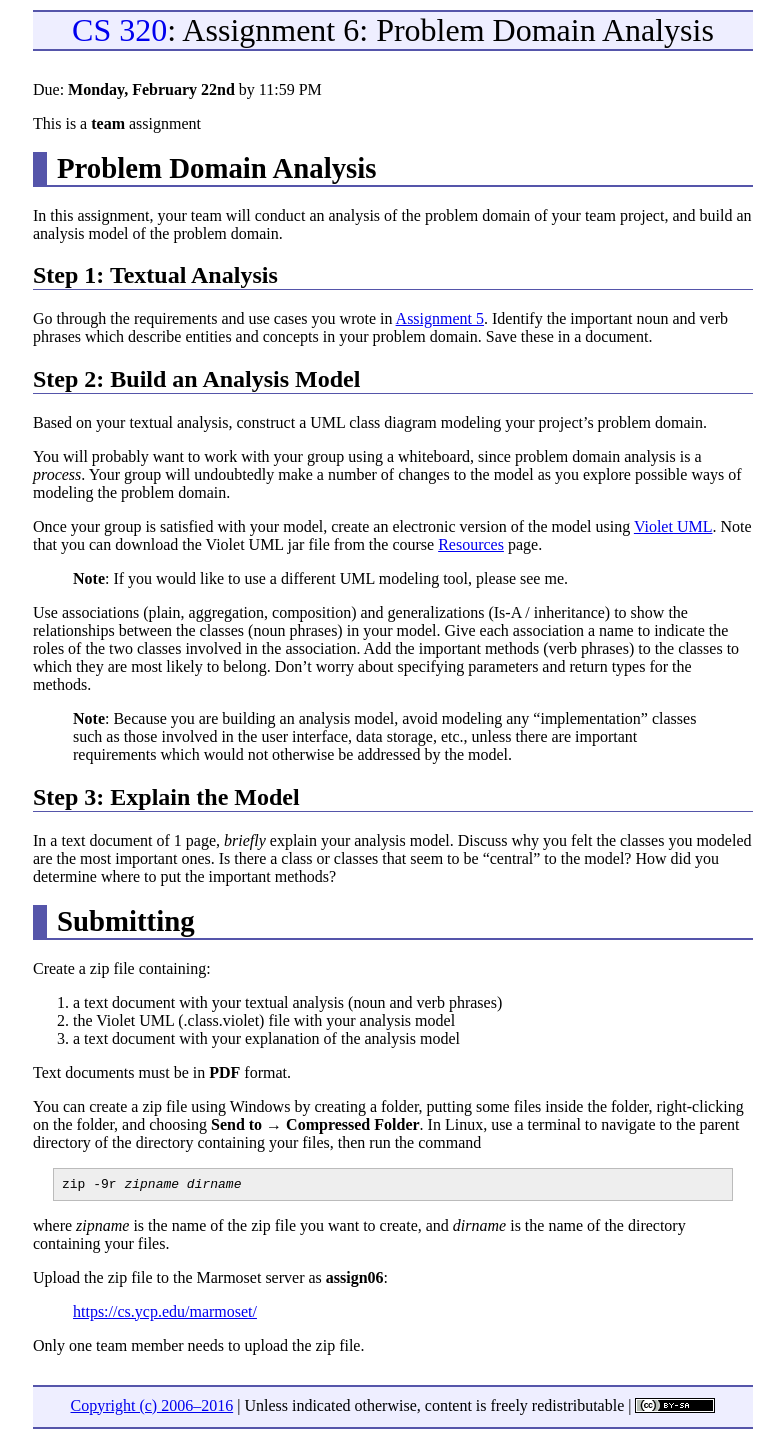
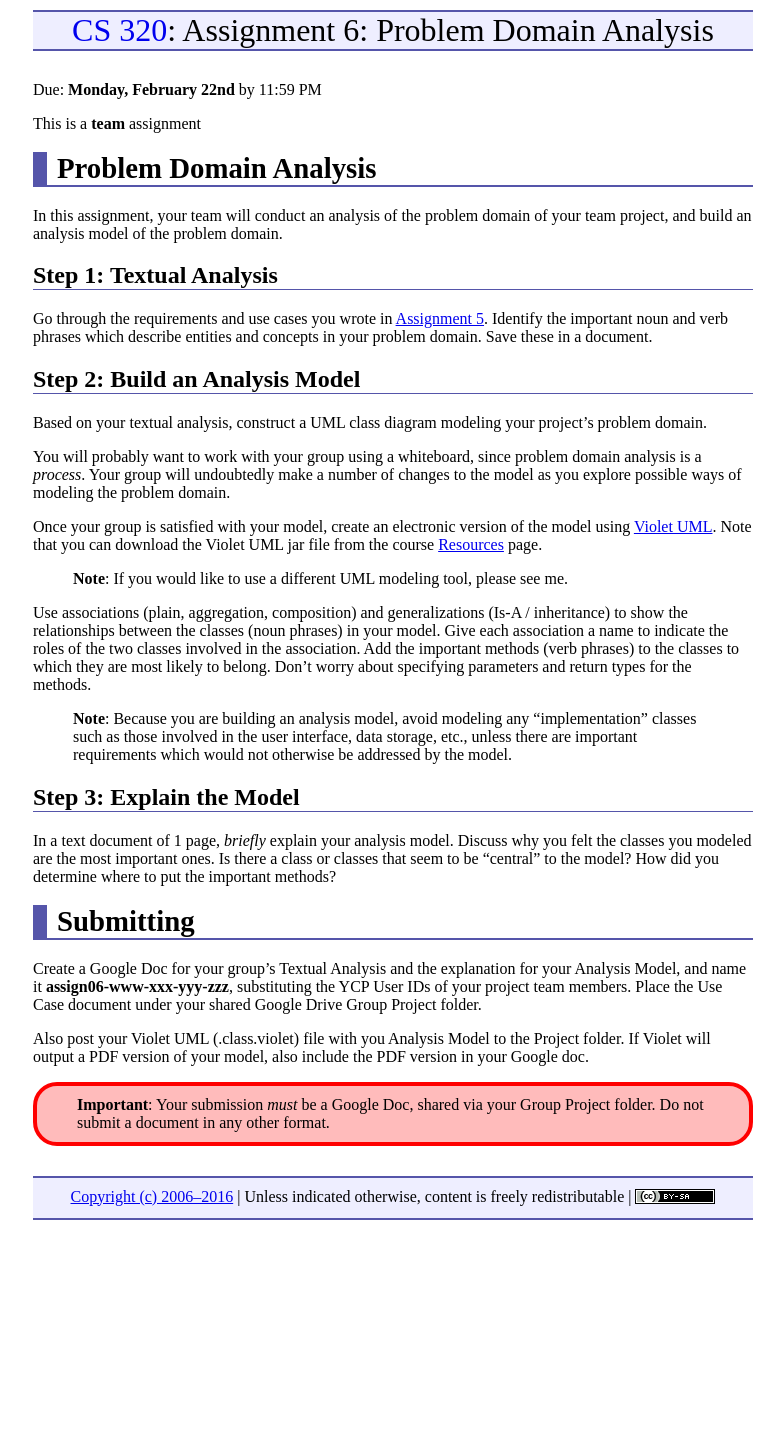
Before and after one commit to ycpcs/cs320-spring2016, a Jekyll site: the page built from assign/assign06.md, in a window 1280 px wide. Shown: the whole page, without its empty margins (247-1031 px from the left). Built offline with Jekyll 4.4.1, drawn with Linux system fonts in a browser that asks for light colours; Markdown is read by kramdown in place of the engine named in the settings; after the commit the page ends 1230 px from its top, so only the background shows below that.

Commit message:
updates to assign06

```diff
--- a/assign/assign06.md
+++ b/assign/assign06.md
@@ -40,27 +40,14 @@ In a text document of 1 page, *briefly* explain your analysis model. Discuss why
 Submitting
 ==========
 
-Create a zip file containing:
+Create a Google Doc for your group's Textual Analysis and the explanation for your Analysis Model, and name it **assign06-www-xxx-yyy-zzz**, substituting the YCP User IDs of your project team members.  Place the Use Case document under your shared Google Drive Group Project folder.
 
-1.  a text document with your textual analysis (noun and verb phrases)
-2.  the Violet UML (.class.violet) file with your analysis model
-3.  a text document with your explanation of the analysis model
+Also post your Violet UML (.class.violet) file with you Analysis Model to the Project folder.  If Violet will output a PDF version of your model, also include the PDF version in your Google doc.
 
-Text documents must be in **PDF** format.
-
-You can create a zip file using Windows by creating a folder, putting some files inside the folder, right-clicking on the folder, and choosing **Send to &rarr; Compressed Folder**.  In Linux, use a terminal to navigate to the parent directory of the directory containing your files, then run the command
-
-<pre>
-zip -9r <i>zipname</i> <i>dirname</i>
-</pre>
-
-where *zipname* is the name of the zip file you want to create, and <i>dirname</i> is the name of the directory containing your files.
-
-Upload the zip file to the Marmoset server as **assign06**:
-
-> <https://cs.ycp.edu/marmoset/>
-
-Only one team member needs to upload the zip file.
+<div class="callout">
+<b>Important</b>: Your submission <i>must</i> be a Google Doc, shared via your Group Project folder.
+Do not submit a document in any other format.
+</div>
 
 <!-- vim:set wrap: ­-->
 <!-- vim:set linebreak: -->
```
Also changed, not shown: index.md (+2 -2 lines).
